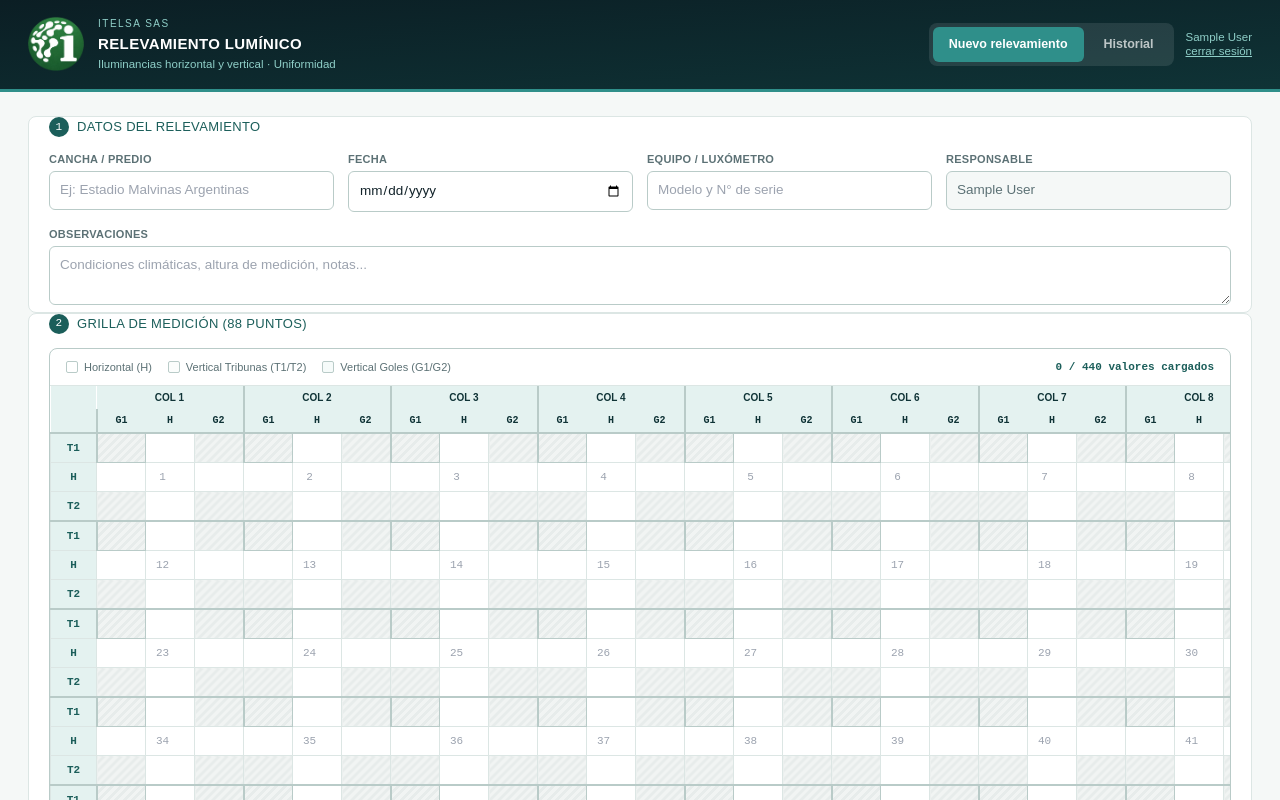
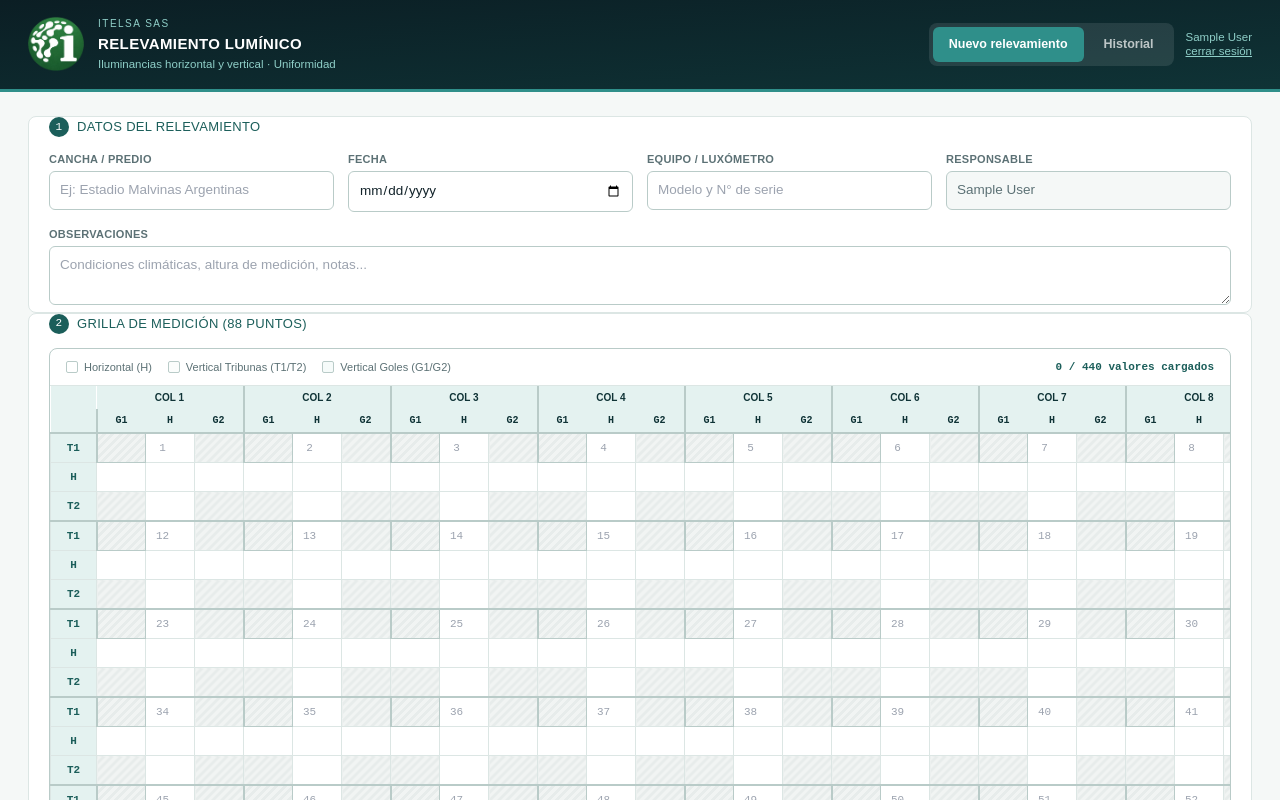
Before and after one commit to avidela47/medicion-de-matriz-88puntos, a Next.js app: page / in a window 1280 px wide. Shown: the top 800 px of the page. Built offline with nearby package versions, Linux system fonts and the light colour scheme; no server answers; sample sign-in values are in the browser's storage.

Commit message:
fix: numero de punto en T1 en vez de H, pantalla y PDF

```diff
--- a/components/GridInput.js
+++ b/components/GridInput.js
@@ -88,7 +88,7 @@ export default function GridInput({ grid, onChange, filled }) {
                     }
                     const role = cellRole(r, c);
                     const value = grid[r][c];
-                    const placeholder = role === 'H' && rm === 1 ? String(pointNumber(r, c)) : '';
+                    const placeholder = role === 'TRIB1' ? String(pointNumber(r, c)) : '';
                     return (
                       <td
                         key={c}
--- a/components/PrintReport.js
+++ b/components/PrintReport.js
@@ -1,4 +1,4 @@
-import { PLANES, N_COLGROUPS, ROWS, COLS, isActive, fmt, fmtRatio } from '../lib/gridLogic';
+import { PLANES, N_COLGROUPS, ROWS, COLS, isActive, pointNumber, fmt, fmtRatio } from '../lib/gridLogic';
 
 export default function PrintReport({ meta, grid, results, responsable }) {
   return (
@@ -110,7 +110,7 @@ function PrintGrid({ grid }) {
                 const v = grid?.[r]?.[c];
                 return (
                   <td key={c} className={`border border-gray-300 text-center ${strongL ? 'border-l-2 border-gray-500' : ''}`}>
-                    {v === null || v === undefined ? '' : v}
+                    {v === null || v === undefined ? (rm === 0 ? pointNumber(r, c) : '') : v}
                   </td>
                 );
               })}
```
